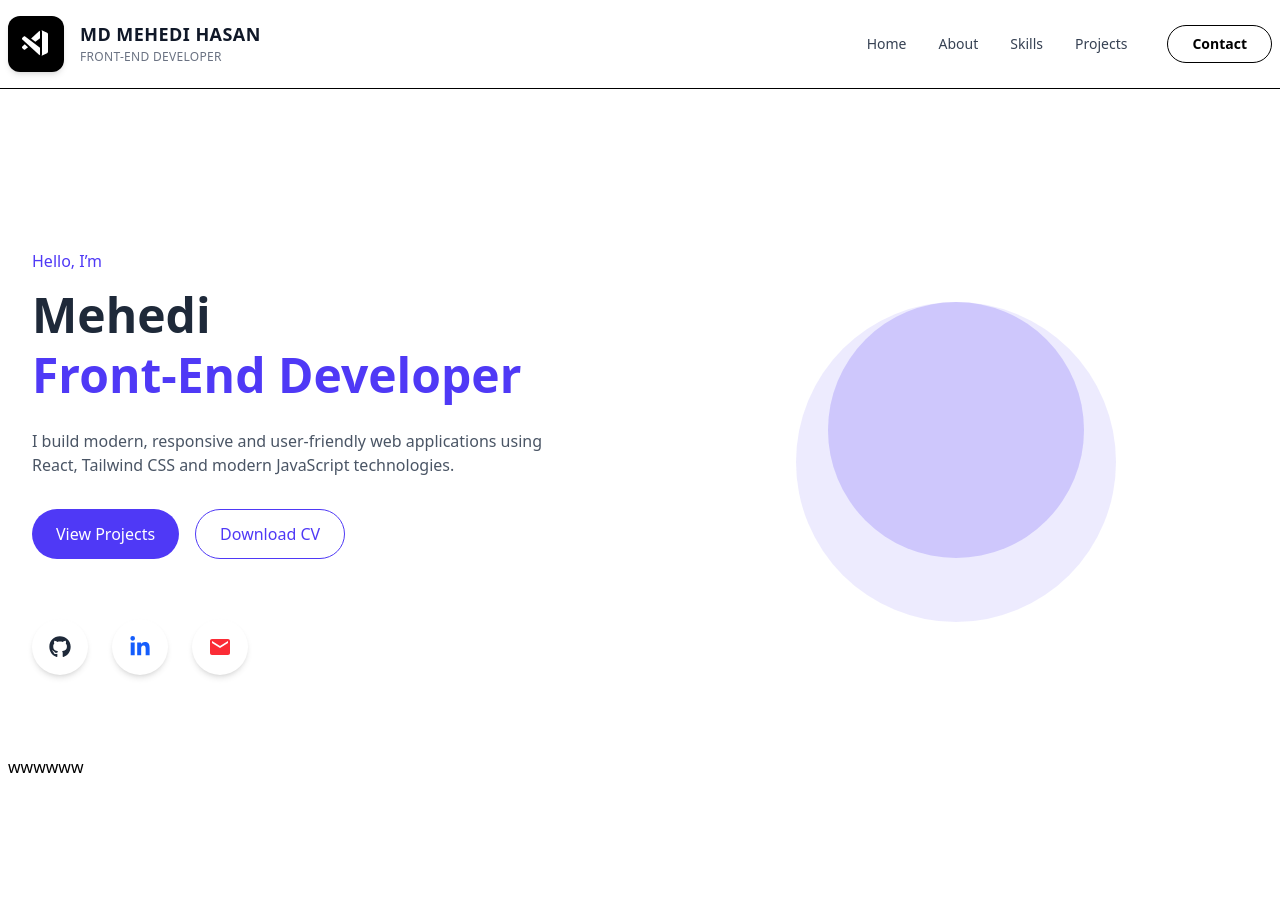
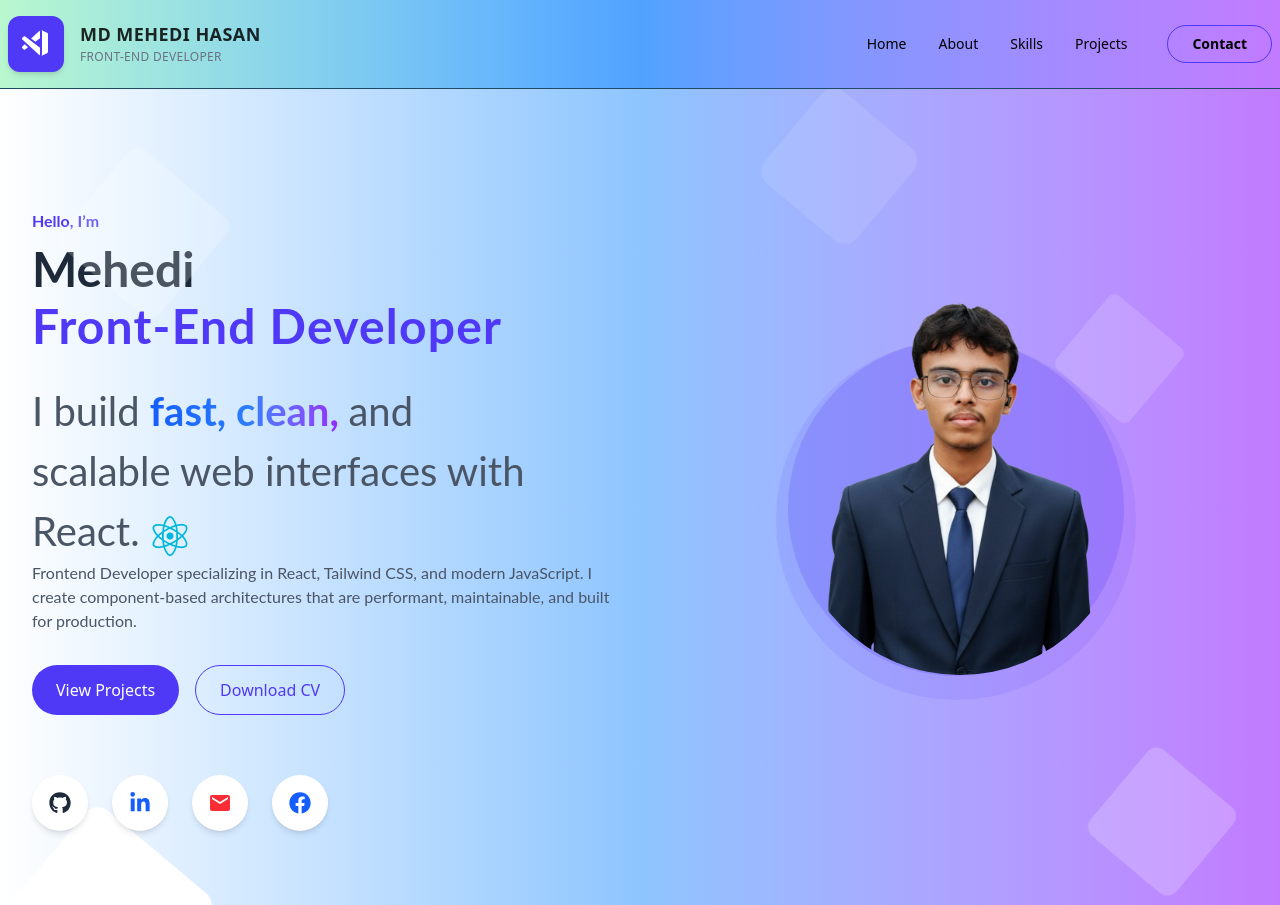
Before and after one commit to Mehedi43g/Portfolio-2026, a React (Vite) app: page / in a window 1280 px wide. Shown: the top 905 px of the page. Before the commit the page ends 800 px from the top, so only its background shows below. Built offline with nearby package versions, Linux system fonts and the light colour scheme.

Commit message:
banner part ready without responsive

```diff
--- a/src/Commponents/About.jsx
+++ b/src/Commponents/About.jsx
@@ -3,10 +3,10 @@ import Container from './Container'
 
 const About = () => {
   return (
-    <section>
+    <section className='py-20'>
         <Container>
             <div className="">
-                wwwwww
+                <p className='text-center'>ABOUT ME</p>
             </div>
         </Container>
     </section>
--- a/src/Commponents/Banner.jsx
+++ b/src/Commponents/Banner.jsx
@@ -1,24 +1,38 @@
 import React from 'react'
 import Container from './Container'
-import { FaGithub, FaLinkedinIn } from 'react-icons/fa'
+import { FaFacebook, FaGithub, FaLinkedinIn, FaReact } from 'react-icons/fa'
 import { MdEmail } from 'react-icons/md'
 import { Link } from 'react-router'
+import mehedi from "../assets/Mehedi.png"
+import { GoDotFill } from 'react-icons/go'
 
 const Banner = () => {
   return (
-    <section className=''>
+    <section className='bg-gradient-to-r to-green-400 via-blue-300 to-purple-400 relative overflow-hidden '>
+      {/* Subtle grid background */}
+<div className="absolute inset-0 pointer-events-none hidden md:block">
+  <div className="absolute top-20 left-20 w-32 h-32 bg-white/20 rounded-xl rotate-40"></div>
+  <div className="absolute top-60 right-32 w-24 h-24 bg-white/15 rounded-lg rotate-40 tracking-wide animate-bounce [animation-duration:2.2s]"></div>
+  <div className="absolute -bottom-11.25 left-0 w-40 h-40 bg-white rounded-2xl rotate-40 tracking-wide animate-bounce [animation-duration:5.2s]"></div>
+  <div className="absolute top-10 right-100 w-30 h-30 bg-white/10 rounded-2xl rotate-40  tracking-wide animate-bounce [animation-duration:5.2s] "></div>
+  <div className="absolute bottom-20 right-20 w-28 h-28 bg-white/20 rounded-xl rotate-40 tracking-wide animate-bounce [animation-duration:5.2s]"></div>
+</div>
+
+
       <Container>
-        <div className="max-w-7xl mx-auto px-6 pt-40 pb-20 grid md:grid-cols-2 gap-12 items-center">
+        <div className="max-w-7xl mx-auto px-6 pt-30 pb-20 grid md:grid-cols-2 gap-12 items-center">
           <div>
-            <p className="text-indigo-600 font-medium mb-3">Hello, I’m</p>
-            <h1 className="text-4xl md:text-5xl font-bold text-gray-800 leading-tight">
-              Mehedi <br />
-              <span className="text-indigo-600">Front-End Developer</span>
+            <p className="text-indigo-600  mb-3 font-lato font-bold">Hello, I’m</p>
+            <h1 className="text-4xl font-lato md:text-5xl font-bold text-gray-800 ">
+              Mehedi
             </h1>
-            <p className="text-gray-600 mt-6 max-w-lg">
-              I build modern, responsive and user-friendly web applications using
-              React, Tailwind CSS and modern JavaScript technologies.
+              <h4 className="text-4xl font-lato md:text-5xl font-bold text-indigo-600 pt-6 tracking-wide animate-bounce [animation-duration:3.2s] ">Front-End Developer</h4>
+            <p className="text-gray-600 mt-4 max-w-lg text-[40px] font-lato">
+            I build  <span className="bg-linear-to-r from-blue-600 via-blue-500 to-purple-600 bg-clip-text
+            text-transparent font-bold "> fast, clean, </span> and scalable web interfaces with React. <FaReact  className='text-cyan-500 animate-spin [animation-duration:3.2s] inline-block tracking-wide'/>
             </p>
+            <p className='font-lato text-gray-600'>Frontend Developer specializing in React, Tailwind CSS, and modern JavaScript. I create
+               component-based architectures that are performant, maintainable, and built for production.</p>
             <div className="flex gap-4 mt-8">
               <button className="bg-indigo-600 text-white px-6 py-3 rounded-full hover:bg-indigo-700 transition">
                 View Projects
@@ -50,13 +64,22 @@ const Banner = () => {
                 </li>
                 </Link>
                 <Link to="https://mail.google.com/mail/u/0/?pli=1#inbox?compose=new" target='_blank'>
-
-                <li className="relative group">
+                  <li className="relative group">
                   <span className="absolute -top-10 left-1/2 -translate-x-1/2 scale-0 group-hover:scale-100 transition-all duration-300 bg-black text-white text-sm px-3 py-1 rounded-md">
                     Email
                   </span>
                   <div className="w-14 h-14 flex items-center justify-center rounded-full bg-white text-red-500 shadow-md cursor-pointer transition-all duration-300 group-hover:bg-red-500 group-hover:text-white group-hover:-translate-y-2">
                     <MdEmail size={24} />
+                  </div>
+                  </li>
+                </Link>
+                <Link to="https://www.facebook.com/Arshuman25" target='_blank'>
+                 <li className="relative group">
+                  <span className="absolute -top-10 left-1/2 -translate-x-1/2 scale-0 group-hover:scale-100 transition-all duration-300 bg-black text-white text-sm px-3 py-1 rounded-md">
+                    Facebook
+                  </span>
+                  <div className="w-14 h-14 flex items-center justify-center rounded-full bg-white text-blue-600 shadow-md cursor-pointer transition-all duration-300 group-hover:bg-blue-600 group-hover:text-white group-hover:-translate-y-2">
+                    <FaFacebook size={22} />
                   </div>
                 </li>
                 </Link>
@@ -65,14 +88,20 @@ const Banner = () => {
             </div>
           </div>
           <div className="relative hidden md:flex justify-center">
-            <div className="w-80 h-80 bg-indigo-600/10 rounded-full"></div>
-            <div className="absolute w-64 h-64 bg-indigo-600/20 rounded-full"></div>
+            <div className="w-90 h-90 bg-indigo-600/10 rounded-full"></div>
+            <div className="absolute w-84 h-84 bg-indigo-600/20 rounded-full "> </div>
+            <img className='rounded-full pt-[-20px] absolute -top-18.5 left-32 w-84 ' src={mehedi} alt="" />
           </div>
         </div>
+        <div className="pb-5">
+          <div className="w-8 h-12 mx-auto flex items-center justify-center rounded-full border-2 border-white">
+            <span className="animate-bounce text-white">
+              <GoDotFill size={14} />
+            </span>
+          </div>
 
-
-
-      </Container>
+        </div>
+        </Container>
     </section>
   )
 }
--- a/src/Commponents/Header.jsx
+++ b/src/Commponents/Header.jsx
@@ -4,18 +4,18 @@ import { VscVscodeInsiders } from 'react-icons/vsc'
 
 const Header = () => {
     return (
-       <nav className="sticky top-0 z-50   border-b">
+       <nav className="sticky top-0 z-50 border-b border-[#1e4b63]  bg-linear-to-r from-green-200 via-blue-400 to-purple-400">
   <Container>
     <div className="flex items-center justify-between py-4">
       <div className="group flex items-center gap-4 cursor-pointer select-none">
-        <div className="p-3 rounded-xl bg-black text-white
-                        group-hover:bg-white group-hover:text-black
+        <div className="p-3 rounded-xl bg-indigo-600 text-white
+                        group-hover:bg-white group-hover:text-indigo-600
                         transition-all duration-300 shadow-md">
           <VscVscodeInsiders className="text-[32px] group-hover:rotate-12 transition-transform duration-300" />
         </div>
 
         <div className="leading-tight">
-          <h3 className="text-[18px] font-bold tracking-wide text-gray-900">
+          <h3 className="text-[18px] font-bold tracking-wide text-[#000000d7]">
             MD MEHEDI HASAN
           </h3>
           <span className="text-xs tracking-wide text-gray-500 uppercase">
@@ -25,15 +25,15 @@ const Header = () => {
       </div>
 
       <div className="hidden md:flex items-center gap-10">
-        <ul className="flex items-center gap-8 text-sm font-medium text-gray-700">
+        <ul className="flex items-center gap-8 text-sm font-medium text-black ">
           {["Home", "About", "Skills", "Projects"].map((item) => (
-            <li key={item} className="relative cursor-pointer hover:text-black transition-colors duration-300
-            after:absolute after:-bottom-1 after:left-0 after:h-0.5 after:w-0 after:bg-black after:transition-all
+            <li key={item} className="relative cursor-pointer hover:text-indigo-600 transition-colors duration-300
+            after:absolute after:-bottom-1 after:left-0 after:h-0.5 after:w-0 after:bg-indigo-600 after:transition-all
             after:duration-300 hover:after:w-full"> {item}
             </li>
           ))}
         </ul>
-        <button className="px-6 py-2 rounded-full border border-black text-sm font-semibold hover:bg-black
+        <button className="px-6 py-2 rounded-full border border-indigo-600 text-sm font-semibold hover:bg-indigo-600
          hover:text-white transition-all duration-300"> Contact </button>
       </div>
 
--- a/src/index.css
+++ b/src/index.css
@@ -1,4 +1,9 @@
 @import "tailwindcss";
+@import url('https://fonts.googleapis.com/css2?family=DM+Sans:ital,opsz,wght@0,9..40,100..1000;1,9..40,100..1000&family=Lato:ital,wght@0,100;0,300;0,400;0,700;0,900;1,100;1,300;1,400;1,700;1,900&family=Roboto+Condensed:ital,wght@0,100..900;1,100..900&display=swap');
+
+@theme{
+    --font-lato: "Lato", sans-serif;
+}
 .tree {
   position: relative;
   width: 50px;
```
Also changed, not shown: src/assets/Mehedi.png (added).
